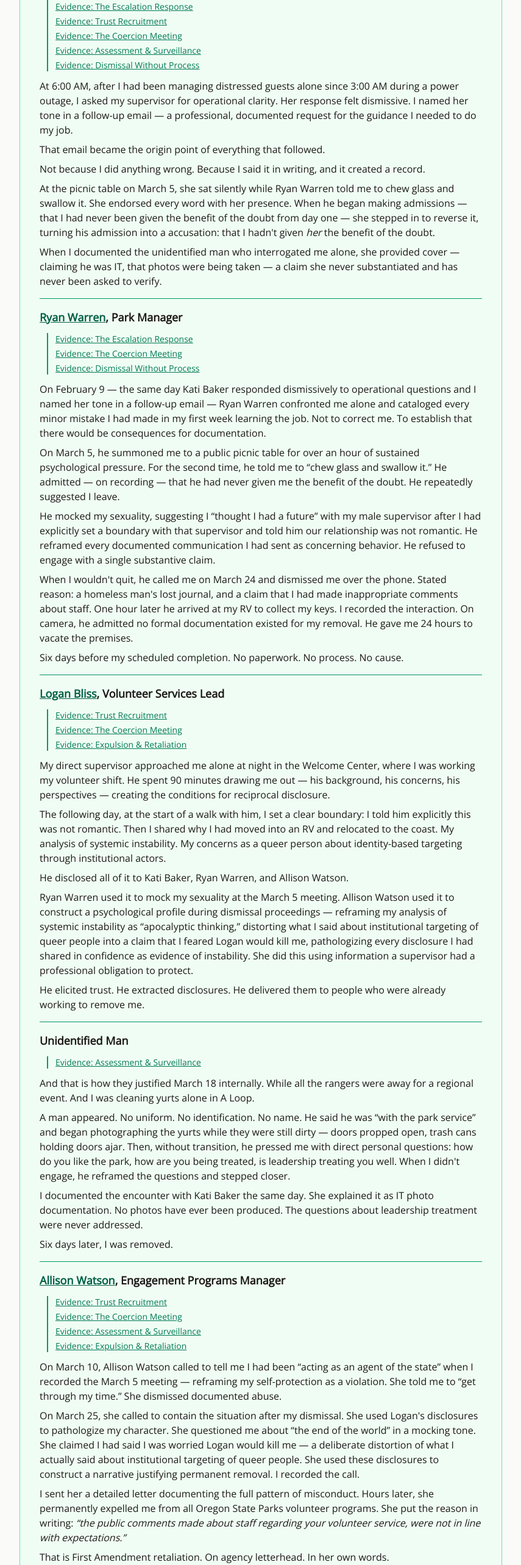
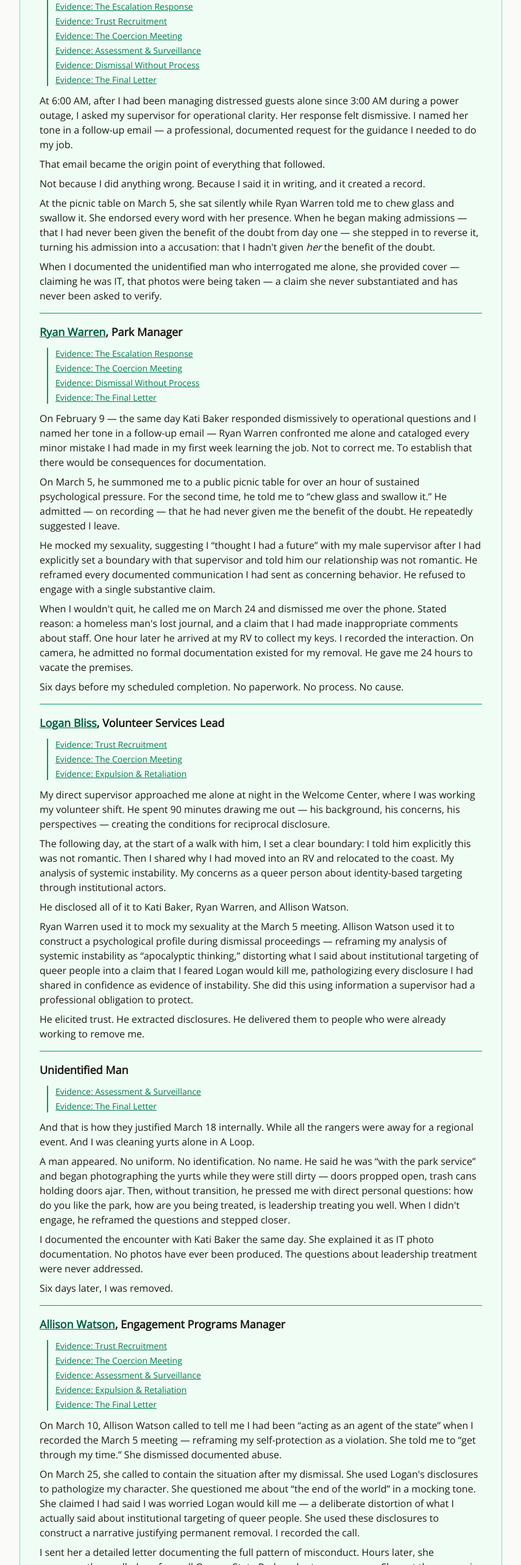
Before and after one commit to rswfire/rswfire.oprd, a Next.js app: page / in a window 1280 px wide. Shown: the part 1840-4406 px from the top of the page at 61% size, without its empty margins (368-1223 px from the left). Built offline with nearby package versions, Linux system fonts and the light colour scheme; no server answers.

Commit message:
Updated Index.tsx

```diff
--- a/app/(archive)/page.tsx
+++ b/app/(archive)/page.tsx
@@ -72,6 +72,7 @@ export default function OverviewPage() {
                             <li><Link href="/evidence/coercion" className="underline hover:text-emerald-600">Evidence: The Coercion Meeting</Link></li>
                             <li><Link href="/evidence/surveillance" className="underline hover:text-emerald-600">Evidence: Assessment &amp; Surveillance</Link></li>
                             <li><Link href="/evidence/dismissal" className="underline hover:text-emerald-600">Evidence: Dismissal Without Process</Link></li>
+                            <li><Link href="/evidence/final-letter" className="underline hover:text-emerald-600">Evidence: The Final Letter</Link></li>
                         </ul>
                     </div>
                     <div className="mt-3 space-y-2 text-base">
@@ -93,6 +94,7 @@ export default function OverviewPage() {
                             <li><Link href="/evidence/escalation" className="underline hover:text-emerald-600">Evidence: The Escalation Response</Link></li>
                             <li><Link href="/evidence/coercion" className="underline hover:text-emerald-600">Evidence: The Coercion Meeting</Link></li>
                             <li><Link href="/evidence/dismissal" className="underline hover:text-emerald-600">Evidence: Dismissal Without Process</Link></li>
+                            <li><Link href="/evidence/final-letter" className="underline hover:text-emerald-600">Evidence: The Final Letter</Link></li>
                         </ul>
                     </div>
                     <div className="mt-3 space-y-2 text-base">
@@ -133,6 +135,7 @@ export default function OverviewPage() {
                     <div className="mt-3 ml-3 pl-3 border-l-2 border-emerald-600">
                         <ul className="text-sm text-emerald-700 space-y-1 list-none">
                             <li><Link href="/evidence/surveillance" className="underline hover:text-emerald-600">Evidence: Assessment &amp; Surveillance</Link></li>
+                            <li><Link href="/evidence/final-letter" className="underline hover:text-emerald-600">Evidence: The Final Letter</Link></li>
                         </ul>
                     </div>
                     <div className="mt-3 space-y-2 text-base">
@@ -154,6 +157,7 @@ export default function OverviewPage() {
                             <li><Link href="/evidence/coercion" className="underline hover:text-emerald-600">Evidence: The Coercion Meeting</Link></li>
                             <li><Link href="/evidence/surveillance" className="underline hover:text-emerald-600">Evidence: Assessment &amp; Surveillance</Link></li>
                             <li><Link href="/evidence/expulsion" className="underline hover:text-emerald-600">Evidence: Expulsion &amp; Retaliation</Link></li>
+                            <li><Link href="/evidence/final-letter" className="underline hover:text-emerald-600">Evidence: The Final Letter</Link></li>
                         </ul>
                     </div>
                     <div className="mt-3 space-y-2 text-base">
@@ -177,6 +181,7 @@ export default function OverviewPage() {
                             <li><Link href="/lisa-sumption/open-letter" className="underline hover:text-emerald-600">The Open Letter</Link></li>
                             <li><Link href="/lisa-sumption/public-records-request" className="underline hover:text-emerald-600">The Public Records Request</Link></li>
                             <li><Link href="/lisa-sumption/closure" className="underline hover:text-emerald-600">The Closure</Link></li>
+                            <li><Link href="/evidence/final-letter" className="underline hover:text-emerald-600">Evidence: The Final Letter</Link></li>
                         </ul>
                     </div>
                     <div className="mt-3 space-y-2 text-base">
@@ -196,6 +201,7 @@ export default function OverviewPage() {
                     <div className="mt-3 ml-3 pl-3 border-l-2 border-emerald-600">
                         <ul className="text-sm text-emerald-700 space-y-1 list-none">
                             <li><Link href="/evidence/containment" className="underline hover:text-emerald-600">Evidence: Institutional Containment</Link></li>
+                            <li><Link href="/evidence/final-letter" className="underline hover:text-emerald-600">Evidence: The Final Letter</Link></li>
                         </ul>
                     </div>
                     <div className="mt-3 space-y-2 text-base">
```
